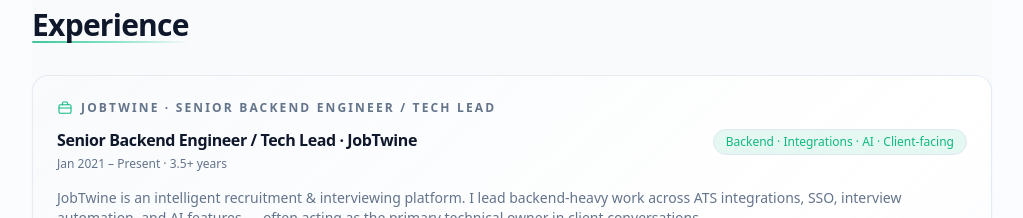
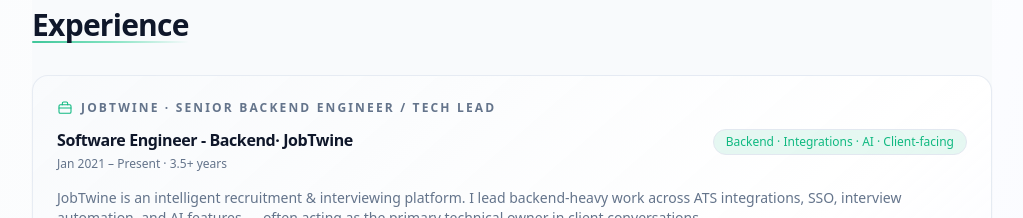
Before and after one commit to nidhiagrwl/myPortfolio, a Next.js app: page / in a window 1280 px wide. Shown: the part 2340-2558 px from the top of the page, without its empty margins (128-1151 px from the left). Built offline with nearby package versions, Linux system fonts and the light colour scheme.

Commit message:
mpdified content

```diff
--- a/app/page.tsx
+++ b/app/page.tsx
@@ -585,7 +585,7 @@
         </div>
         <div className="flex flex-wrap items-baseline justify-between gap-3">
           <div>
-              <h3 className="text-base font-semibold">Senior Backend Engineer / Tech Lead · JobTwine</h3>
+              <h3 className="text-base font-semibold">Software Engineer - Backend· JobTwine</h3>
             <p className="mt-1 text-xs text-text-mutedLight dark:text-text-mutedDark">
               Jan 2021 – Present · 3.5+ years
             </p>
```
